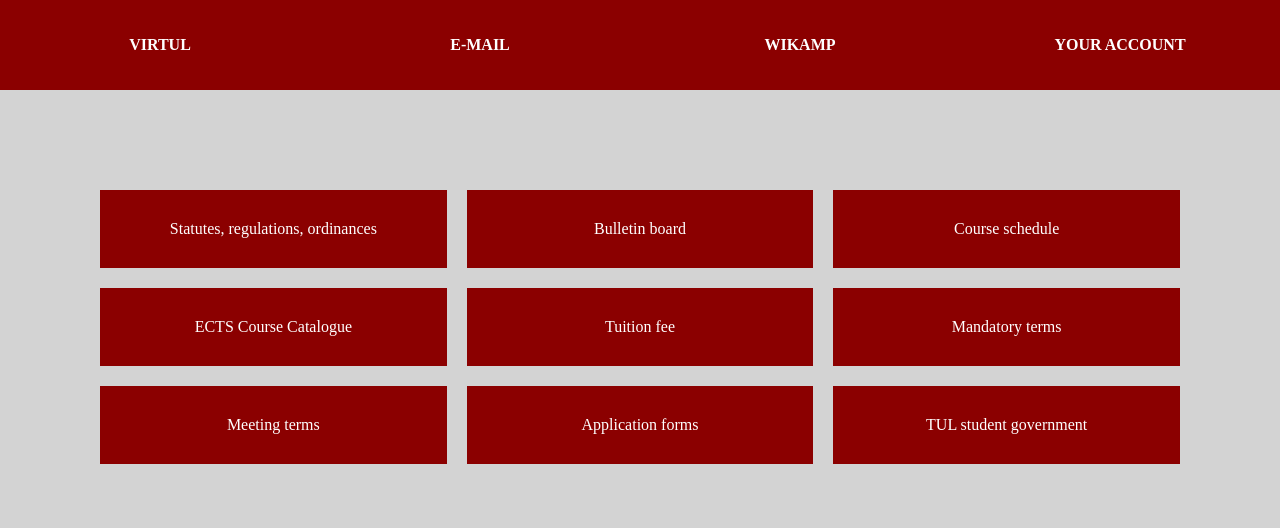
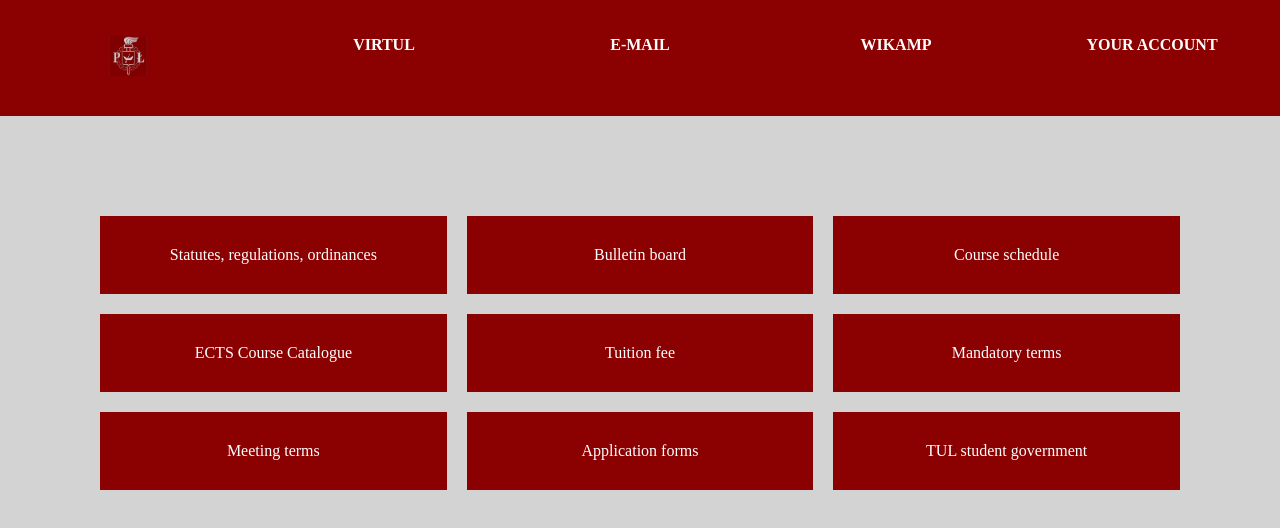
Before and after one commit to toczownik/WebDziekanat, an Angular app: page /home in a window 1280 px wide. Shown: the top 528 px of the page. Built offline with nearby package versions, Linux system fonts and the light colour scheme.

Commit message:
Style improvements and Programme class

```diff
--- a/src/app/app.component.css
+++ b/src/app/app.component.css
@@ -4,15 +4,12 @@
 
 nav {
   display: grid;
-  color: white;
   background-color: darkred;
 }
 
 .menu-bar {
   padding: 0;
   display: grid;
-  color: white;
-  background-color: darkred;
   grid-template-columns: 1fr;
 }
 
@@ -46,14 +43,35 @@ nav {
 
 .submenu-element {
   list-style: none;
+  position: relative;
 }
 
 .submenu-element a {
   padding: 4px;
 }
 
+.submenu-element a:hover {
+  position: relative;
+}
+
+.programmes {
+  display: none;
+  position: absolute;
+  background-color: darkred;
+  top: 0;
+  right: 0;
+  -ms-transform: translate(100%,0);
+  -webkit-transform: translate(100%,0);
+  transform: translate(100%,0);
+  list-style: none;
+}
+
+.submenu-element:hover .programmes {
+  display: block;
+}
+
 @media screen and (min-width: 736px){
   .menu-bar {
-    grid-template-columns: 1fr 1fr 1fr 1fr;
+    grid-template-columns: 1fr 1fr 1fr 1fr 1fr;
   }
 }
--- a/src/app/app.component.html
+++ b/src/app/app.component.html
@@ -1,17 +1,37 @@
 <div class="main-grid">
   <nav>
     <ul class="menu-bar">
-      <li class="menu-element"><a href="#">VIRTUL</a></li>
-      <li class="menu-element"><a href="#">E-MAIL</a></li>
-      <li class="menu-element"><a href="#">WIKAMP</a></li>
+      <li class="menu-element">
+        <a><img src="assets/logo.jpeg" alt="TUL Logo" height="40"></a>
+      </li>
+      <li class="menu-element">
+        <a href="https://virtul.p.lodz.pl/login">VIRTUL</a>
+      </li>
+      <li class="menu-element">
+        <a href="https://poczta.p.lodz.pl">E-MAIL</a>
+      </li>
+      <li class="menu-element">
+        <a href="https://edu.p.lodz.pl/login">WIKAMP</a>
+      </li>
       <li class="menu-element">
         <a href="#">YOUR ACCOUNT</a>
         <ul class="submenu">
           <li class="submenu-element">
-            <a href="#">EDIT</a>
+            <a href="#">PROGRAMMES</a>
+            <ul class="programmes">
+              <li class="programme" *ngFor="let programme of programmes">
+                <a href="#">{{programme.name}}</a>
+              </li>
+            </ul>
           </li>
           <li class="submenu-element">
-            <a href="#">LOG OUT</a>
+            <a href="#">EXAM ENROLLMENTS</a>
+          </li>
+          <li class="submenu-element">
+            <a href="#">PE ENROLLMENTS</a>
+          </li>
+          <li class="submenu-element">
+          <a href="#">LOG OUT</a>
           </li>
         </ul>
       </li>
--- a/src/app/app.component.ts
+++ b/src/app/app.component.ts
@@ -1,10 +1,14 @@
-import { Component } from '@angular/core';
+import {Component} from '@angular/core';
+import {Programme} from './programme/programme';
 
 @Component({
   selector: 'app-root',
   templateUrl: './app.component.html',
   styleUrls: ['./app.component.css']
 })
-export class AppComponent {
+export class AppComponent{
   title = 'WebDziekanat';
+  public programme1 = new Programme(1);
+  public programme2 = new Programme(2);
+  public programmes = [this.programme1, this.programme2];
 }
--- /dev/null
+++ b/src/app/programme/programme.ts
@@ -0,0 +1,8 @@
+export class Programme {
+  name: string;
+  courses: string[];
+  constructor(num: number) {
+    this.name = 'course' + num.toString();
+    this.courses = ['very', 'hard', 'subjects'];
+  }
+}
--- a/src/styles.css
+++ b/src/styles.css
@@ -8,4 +8,5 @@ a {
   color: white;
   text-decoration: none;
   text-align: center;
+  cursor: pointer;
 }
```
Also changed, not shown: src/assets/logo.jpeg (added), 1 other file (tests, documents, lock files or other folders).
